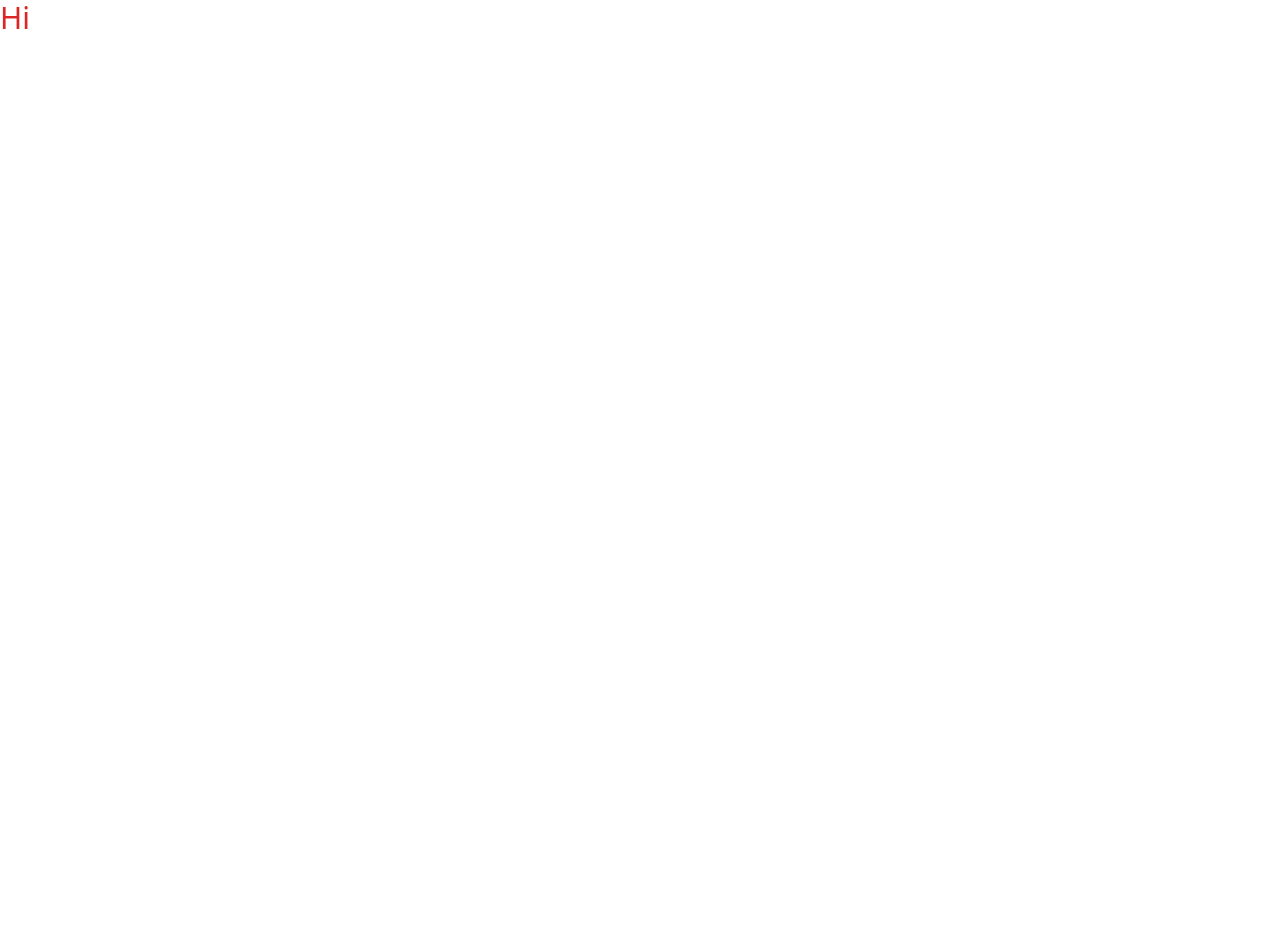
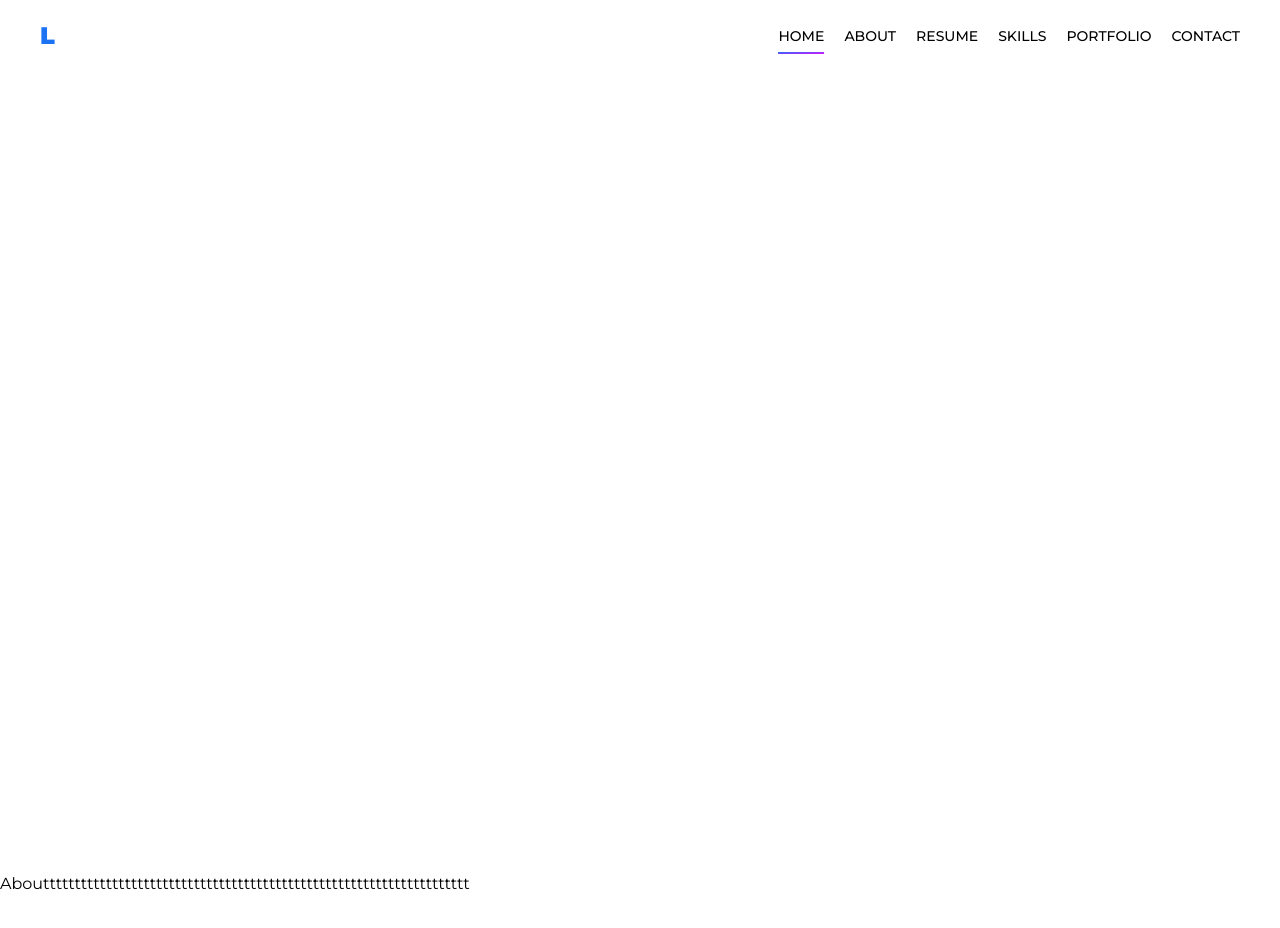
Before and after one commit to laananihamza/Portfilio, a React (Vite) app: page / in a window 1280 px wide. Shown: the top 928 px of the page. Before the commit the page ends 800 px from the top, so only its background shows below. Built offline with nearby package versions, Linux system fonts and the light colour scheme.

Commit message:
create hader component

```diff
--- a/src/App.jsx
+++ b/src/App.jsx
@@ -1,10 +1,26 @@
 import { useState } from 'react'
+import Header from './components/Header'
+import './app.css'
 function App() {
-  const [count, setCount] = useState(0)
+  const [section, setSection] = useState('home');
+  window.addEventListener('scroll', () => {
+    if (window.scrollY < 200) {
+      setSection('home')
+    }else {
+      setSection(window?.location?.hash.replace('#', ''));
+    }
+    // if (window.scrollY < ) {
+
+    // }
+
+  })
 
   return (
     <>
-      <h1 className='text-3xl text-red-600'>Hi</h1>
+      <Header activeSection={section} />
+      <div className="min-h-[100vh] w-96"></div>
+      <div id='about'>Aboutttttttttttttttttttttttttttttttttttttttttttttttttttttttttttttttttttt</div>
+      <div className="min-h-[200vh] w-96"></div>
     </>
   )
 }
--- /dev/null
+++ b/src/app.css
@@ -0,0 +1,18 @@
+/* Google Fonts */
+@import url('https://fonts.googleapis.com/css2?family=Poppins:ital,wght@0,100;0,200;0,300;0,400;0,500;0,600;0,700;0,800;0,900;1,100;1,200;1,300;1,400;1,500;1,600;1,700;1,800;1,900&display=swap');
+/* font-family: 'Poppins', sans-serif; */
+
+@import url('https://fonts.googleapis.com/css2?family=Montserrat:ital,wght@0,100;0,200;0,300;0,400;0,500;0,600;0,700;0,800;0,900;1,100;1,200;1,300;1,400;1,500;1,600;1,700;1,800;1,900&display=swap');
+/* font-family: 'Montserrat', sans-serif; */
+
+* {
+    font-family: 'Montserrat', sans-serif;
+}
+
+html {
+    scroll-behavior: smooth;
+}
+
+div#about {
+    scroll-behavior: smooth;
+}
--- /dev/null
+++ b/src/components/Header.jsx
@@ -0,0 +1,44 @@
+import { useEffect, useRef, useState } from "react"
+
+// eslint-disable-next-line react/prop-types
+function Header({ activeSection }) {
+  const [position, setPosition] = useState(false)
+  const header = useRef()
+  const headerScroll = () => {
+    if (window.scrollY > 200) {
+      setPosition(true)
+    }else {
+      setPosition(false)
+    }
+    console.log('1');
+  }
+  const onScroll = () => {
+    requestAnimationFrame(headerScroll)
+  }
+  useEffect(() => {
+    window.addEventListener('scroll', onScroll);
+
+    // Clean up the event listener when the component unmounts
+    return () => {
+      window.removeEventListener('scroll', onScroll);
+    };
+  }, []);
+
+  return (
+    <header ref={header} className={`px-10  flex items-center justify-between duration-100 w-full ${position ? '!py-3 duration-100 fixed bg-white' : 'relative bg-transparent py-5'} top-0`}>
+      <div className="logo text-blueHover text-2xl font-black">L</div>
+      <div className="links">
+        <ul className="flex gap-5 text-sm uppercase font-medium">
+          <li className={`relative before:absolute before:-bottom-2 before:left-1/2 before:-translate-x-1/2 before:bg-gradient-to-br before:from-blueHover before:to-violetHover ${activeSection === 'home' ? 'before:w-full' : 'before:w-0'} before:duration-200 hover:before:w-full before:h-0.5`}><a href="#home">Home</a></li>
+          <li className={`relative before:absolute before:-bottom-2 before:left-1/2 before:-translate-x-1/2 before:bg-gradient-to-br before:from-blueHover before:to-violetHover ${activeSection === 'about' ? 'before:w-full' : 'before:w-0'} before:duration-200 hover:before:w-full before:h-0.5`}><a href="#about" >About</a></li>
+          <li className={`relative before:absolute before:-bottom-2 before:left-1/2 before:-translate-x-1/2 before:bg-gradient-to-br before:from-blueHover before:to-violetHover ${activeSection === 'resume' ? 'before:w-full' : 'before:w-0'} before:duration-200 hover:before:w-full before:h-0.5`}><a href="#resume">Resume</a></li>
+          <li className={`relative before:absolute before:-bottom-2 before:left-1/2 before:-translate-x-1/2 before:bg-gradient-to-br before:from-blueHover before:to-violetHover ${activeSection === 'skills' ? 'before:w-full' : 'before:w-0'} before:duration-200 hover:before:w-full before:h-0.5`}><a href="#skills" >Skills</a></li>
+          <li className={`relative before:absolute before:-bottom-2 before:left-1/2 before:-translate-x-1/2 before:bg-gradient-to-br before:from-blueHover before:to-violetHover ${activeSection === 'portfolio' ? 'before:w-full' : 'before:w-0'} before:duration-200 hover:before:w-full before:h-0.5`}><a href="#portfolio">Portfolio</a></li>
+          <li className={`relative before:absolute before:-bottom-2 before:left-1/2 before:-translate-x-1/2 before:bg-gradient-to-br before:from-blueHover before:to-violetHover ${activeSection === 'contact' ? 'before:w-full' : 'before:w-0'} before:duration-200 hover:before:w-full before:h-0.5`}><a href="#contact">Contact</a></li>
+        </ul>
+      </div>
+    </header>
+  )
+}
+
+export default Header
--- a/src/components/Landing.jsx
+++ /dev/null
@@ -1,7 +0,0 @@
-function Landing() {
-  return (
-    <div>Landing</div>
-  )
-}
-
-export default Landing
--- /dev/null
+++ b/src/components/homeSection.jsx
@@ -0,0 +1,10 @@
+
+function HomeSection() {
+    return (
+        <div id='home' className="w-full">
+
+        </div>
+    )
+}
+
+export default HomeSection
--- a/tailwind.config.js
+++ b/tailwind.config.js
@@ -2,7 +2,12 @@
 export default {
   content: ["./index.html","./src/**/*.{js,ts,jsx,tsx}"],
   theme: {
-    extend: {},
+    extend: {
+      colors : {
+        'blueHover' : '#1b73f4',
+      'violetHover' : '#e80dfd',
+      }
+    },
   },
   plugins: [],
 }
```
